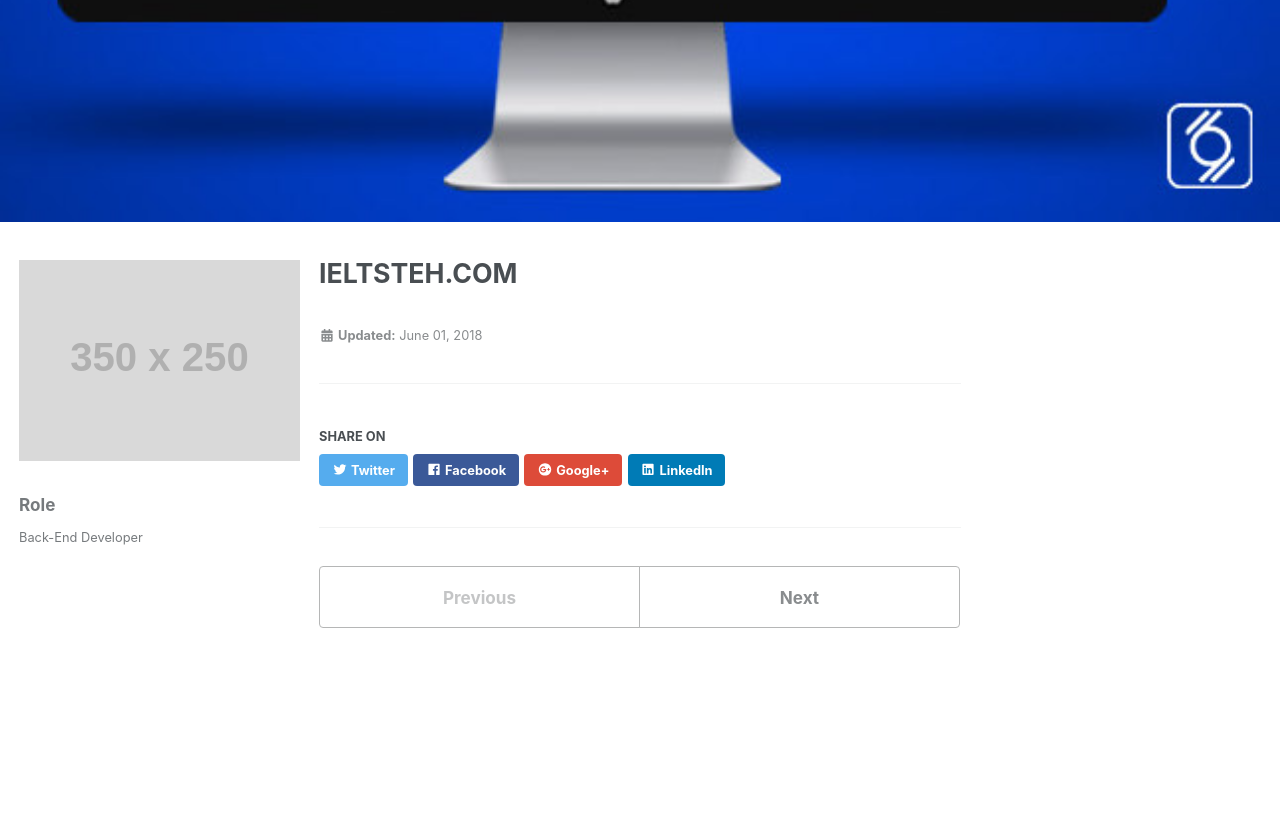
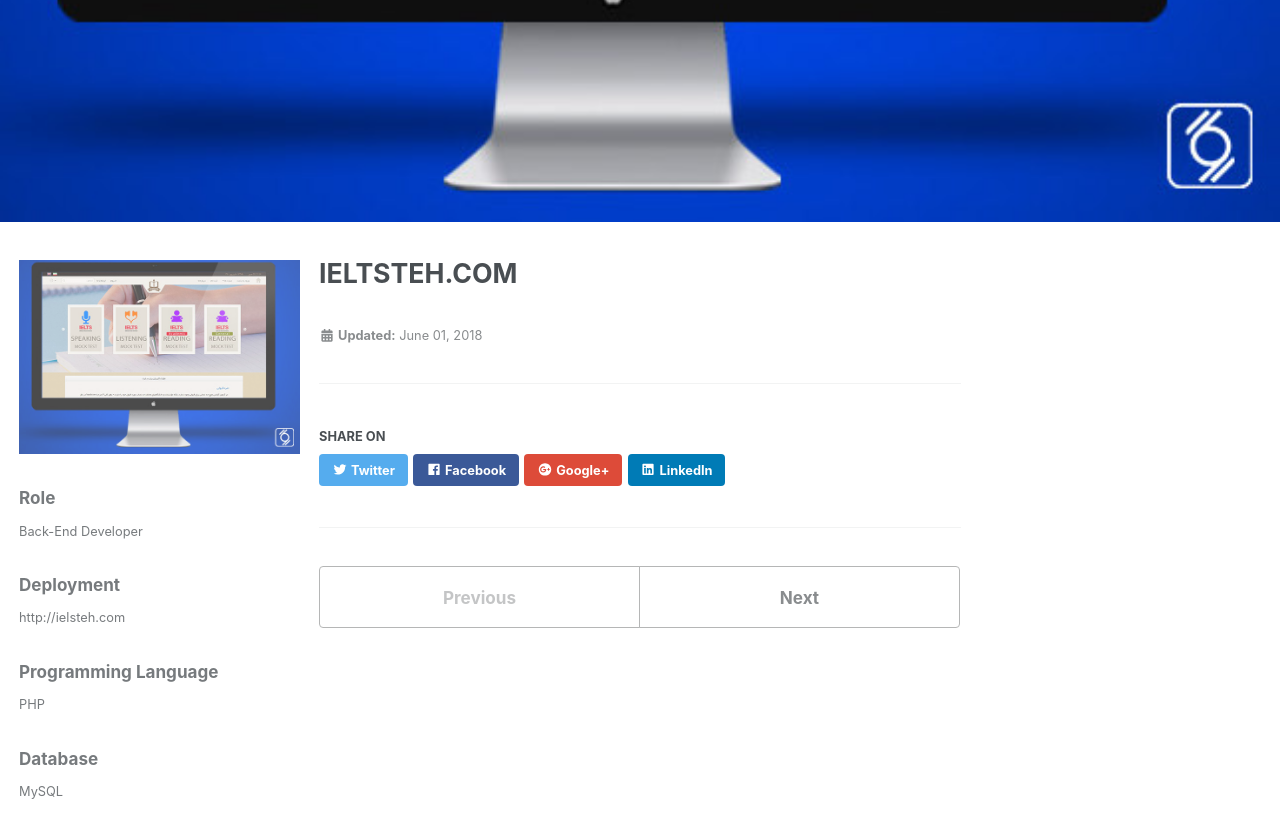
Before and after one commit to JoyeBright/JoyeBright.github.io, a Jekyll site: the page built from _portfolio/ieltsteh.md, in a window 1280 px wide and 900 px high, scrolled down 748 px. Shown: the top 838 px of the window. Built offline with Jekyll 4.4.1, drawn with Linux system fonts in a browser that asks for light colours; nearby versions of some CDN libraries.

Commit message:
ielstteh

```diff
--- a/_portfolio/ieltsteh.md
+++ b/_portfolio/ieltsteh.md
@@ -3,12 +3,15 @@
 excerpt: "The online IELTS mock exam"
 collection: portfolio
 header:
-  image: /assets/images/ieltsteh.jpg
-  teaser: assets/images/ieltsteh.jpg
+  image:  /assets/images/ieltsteh.jpg
 sidebar:
   - title: "Role"
-    image: http://placehold.it/350x250
-    image_alt: "logo"
-    text: "Back-End Developer"
-
+    image: /assets/images/ieltsteh.jpg
+    text:  "Back-End Developer"
+  - title: "Deployment"
+    text:  "http://ielsteh.com"
+  - title: "Programming Language"
+    text:  "PHP"
+  - title: "Database"
+    text:  "MySQL"
 ---
```
Also changed, not shown: _pages/portfolio.md (+1 -2 lines).
